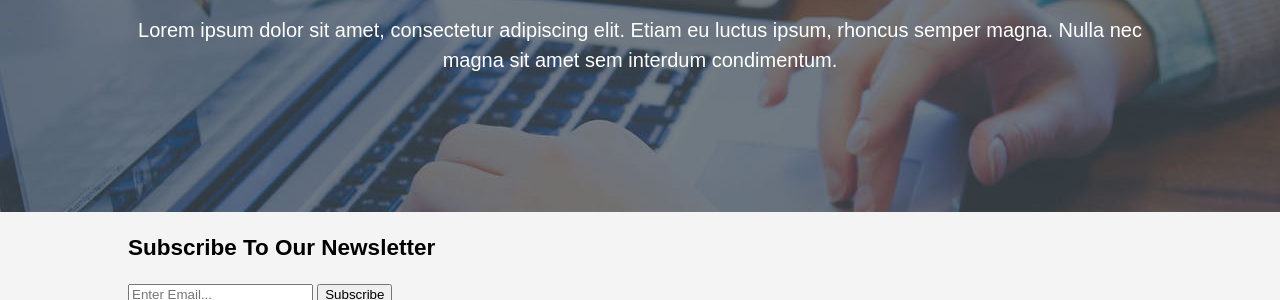
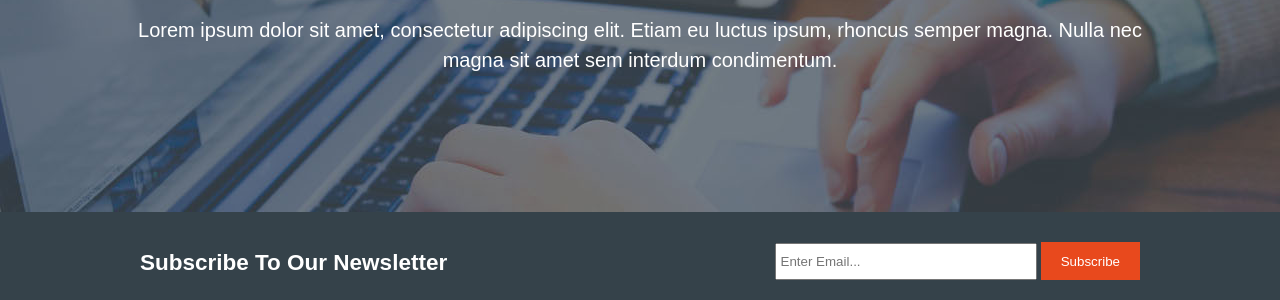
Before and after one commit to yocho1/site-statique-r-actif, a plain HTML site: page index.html in a window 1280 px wide. Shown: the part 291-591 px from the top of the page. Drawn offline with Linux system fonts and the light colour scheme.

Commit message:
add style to

```diff
--- a/index.html
+++ b/index.html
@@ -39,7 +39,7 @@
       <h1>Subscribe To Our Newsletter</h1>
       <form>
         <input type="email" placeholder="Enter Email...">
-        <button type="submit" class="button_1">Subscribe</button>
+        <button type="submit" class="button">Subscribe</button>
       </form>
     </div>
   </section>
--- a/style.css
+++ b/style.css
@@ -85,3 +85,33 @@ header{
   #home p{
     font-size:20px;
   }
+
+  /* Newsletter */
+#newsletter{
+    padding:15px;
+    color:#ffffff;
+    background:#35424a
+  }
+
+  #newsletter h1{
+    float:left;
+  }
+
+  #newsletter form {
+    float:right;
+    margin-top:15px;
+  }
+
+  #newsletter input[type="email"]{
+    padding:4px;
+    height:25px;
+    width:250px;
+  }
+  .button{
+    height:38px;
+    background:#e8491d;
+    border:0;
+    padding-left: 20px;
+    padding-right:20px;
+    color:#ffffff;
+  }
```
